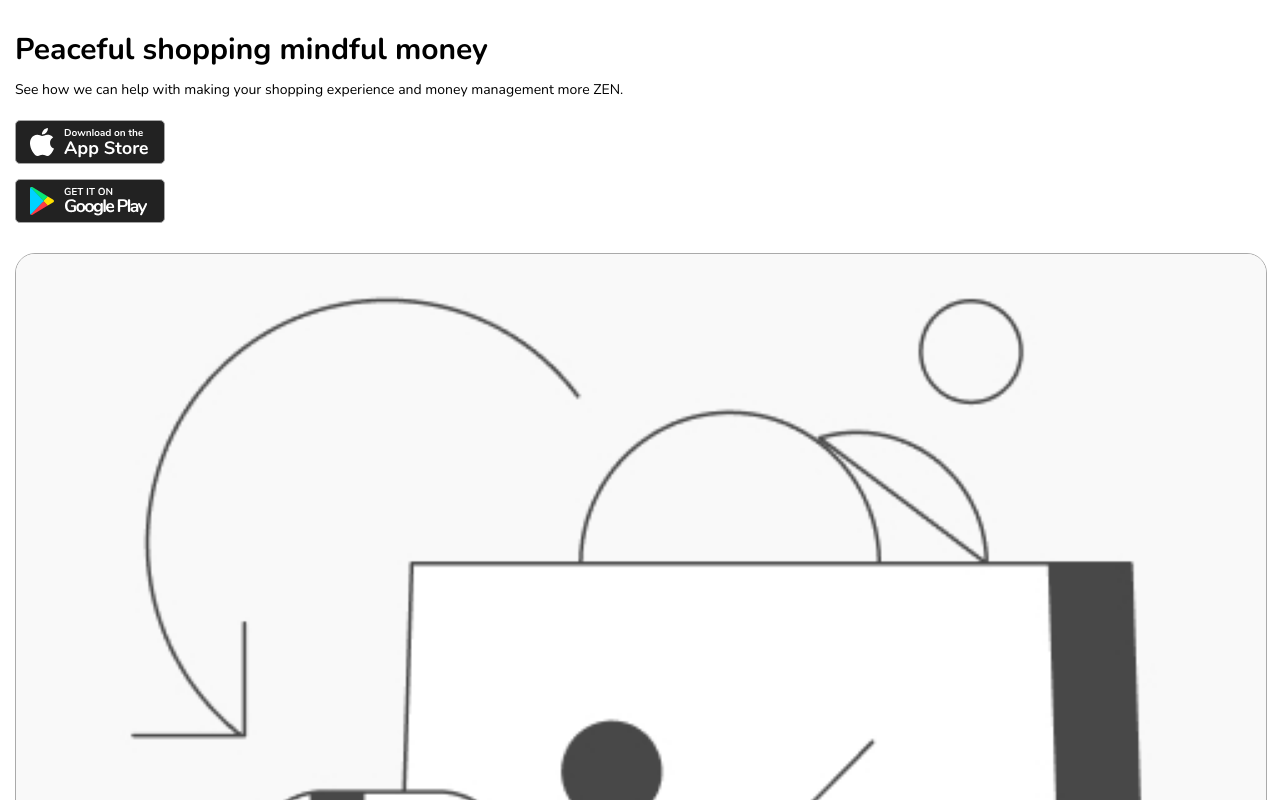
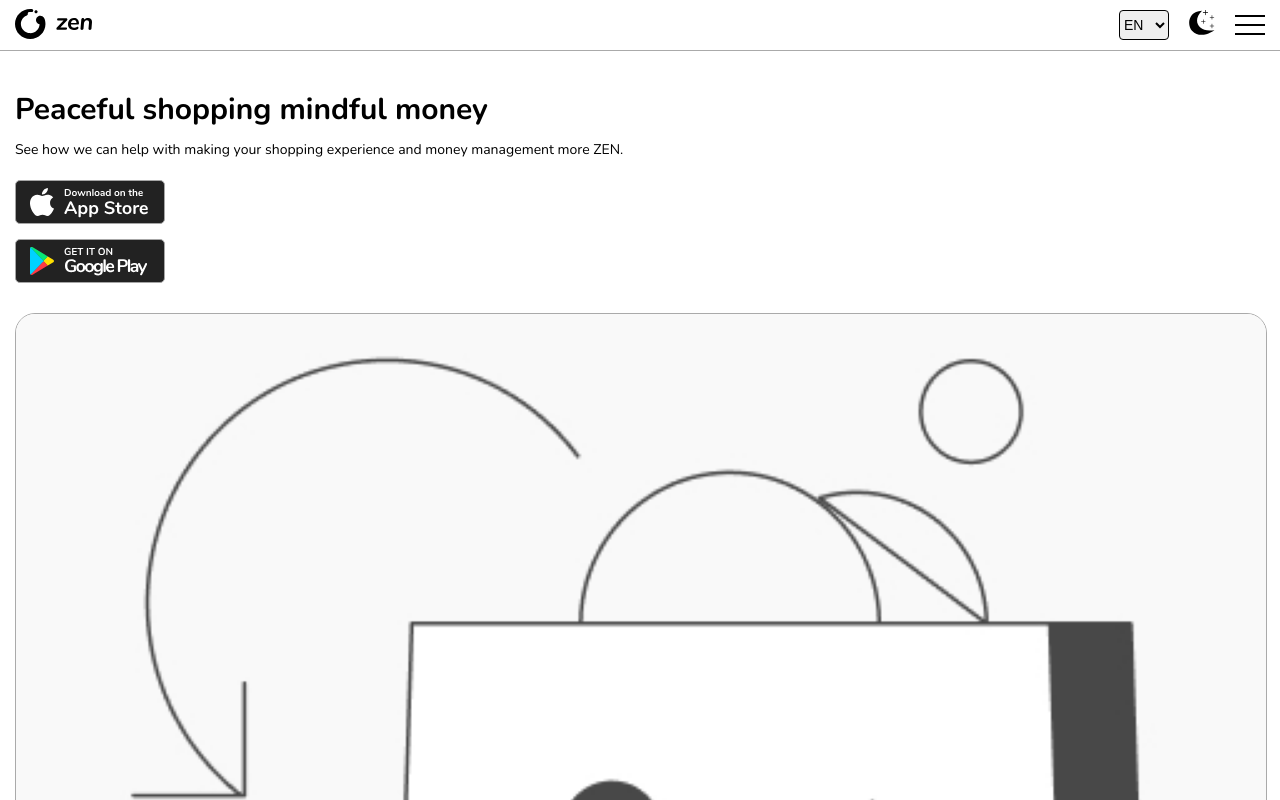
Before and after one commit to Palych18/zen_npw, a website with bundled scripts: page index.html in a window 1280 px wide. Shown: the top 800 px of the page. Built offline with nearby package versions, Linux system fonts and the light colour scheme; files whose address does not match are found by name.

Commit message:
Implemented Header widget
Added TypeScript for the Header

Added Header to app

Added Header to index

Fixed small edits

Fixed Header widget

Created index.js for export features

Fixed other edits

```diff
--- a/js/app.js
+++ b/js/app.js
@@ -1,10 +1,11 @@
 import { data } from './data/data.js';
-import { SectionPrimary, SectionSecondary, SectionTertiary } from './components/widgets/index.js';
+import { Header, SectionPrimary, SectionSecondary, SectionTertiary } from './components/widgets/index.js';
 
-const { download, warranty, care, cashback, clients } = data.en;
+const { header, download, warranty, care, cashback, clients } = data.en;
 
 const $root = document.querySelector('#root');
 
+$root.insertAdjacentHTML('beforeend', Header(header));
 $root.insertAdjacentHTML('beforeend', SectionPrimary(download));
 $root.insertAdjacentHTML('beforeend', SectionPrimary(warranty));
 $root.insertAdjacentHTML('beforeend', SectionPrimary(care));
--- a/js/components/features/Theme/Theme.js
+++ b/js/components/features/Theme/Theme.js
@@ -8,8 +8,7 @@ import { Sun } from './ui/Sun.js';
  * @returns {string}
  */
 
-export const Theme = (theme = 'light', parentClassName) => {
-
+export const Theme = (parentClassName, theme = 'light') => {
   const currentClassName = parentClassName
     ? `${parentClassName}__theme`
     : 'theme';
--- /dev/null
+++ b/js/components/features/index.js
@@ -0,0 +1,5 @@
+export { Logo } from './Logo/Logo.js';
+export { Navigation } from './Navigation/Navigation.js';
+export { Lang } from './Lang/Lang.js';
+export { Theme } from './Theme/Theme.js';
+export { Burger } from './Burger/Burger.js';
--- /dev/null
+++ b/js/components/widgets/Header/Header.js
@@ -0,0 +1,35 @@
+import { Logo, Navigation, Lang, Theme, Burger } from '../../features/index.js';
+
+/** @typedef {import('./types').HeaderData} Data */
+
+/**
+ * @function Header
+ * @param {Data} data
+ * @returns {string}
+ */
+
+export const Header = (data) => {
+  const dataKeys = Object.keys(data);
+
+  if (!dataKeys.length) return '';
+
+  const { name, langs, nav } = data;
+
+  const className = name
+    ? name
+    : 'header';
+
+  return `
+    <header class="${className}">
+      <div class="${className}__wrapper">
+        ${Logo(className)}
+        ${Navigation(nav, className)}
+        <div class="${className}__button">
+          ${Lang(className)}
+          ${Theme(className)}
+          ${Burger(className)}
+        </div>
+      </div>
+    </header>
+  `;
+};
--- /dev/null
+++ b/js/components/widgets/Header/types.ts
@@ -0,0 +1,15 @@
+export interface Lang {
+  name: 'RU' | 'EN';
+  key: 'ru' | 'en';
+};
+
+export interface Nav {
+  target: string;
+  content: string;
+  type: 'anchor' | 'url';
+};
+
+export interface HeaderData {
+  langs: Lang[];
+  nav: Nav[];
+};
--- a/js/components/widgets/index.js
+++ b/js/components/widgets/index.js
@@ -1,3 +1,4 @@
+export { Header } from './Header/Header.js';
 export { SectionPrimary } from './SectionPrimary/SectionPrimary.js';
 export { SectionTertiary } from './SectionTertiary/SectionTertiary.js';
 export { SectionSecondary } from './SectionSecondary/SectionSecondary.js';
--- a/js/data/data.js
+++ b/js/data/data.js
@@ -1,7 +1,7 @@
 export const data = {
   en: {
     header: {
-      languages: [
+      langs: [
         {
           name: 'RU',
           key: 'ru',
@@ -286,4 +286,4 @@ export const data = {
     },
   },
   ru: {},
-}
+};
--- a/style.css
+++ b/style.css
@@ -148,7 +148,7 @@ button {
 }
 
 .header__nav {
-  /* display: none; */
+  display: none;
 }
 
 .menu {
@@ -174,6 +174,7 @@ button {
 /* download */
 
 .download {
+  margin-top: 60px;
   padding: 30px 15px;
 }
 
```
